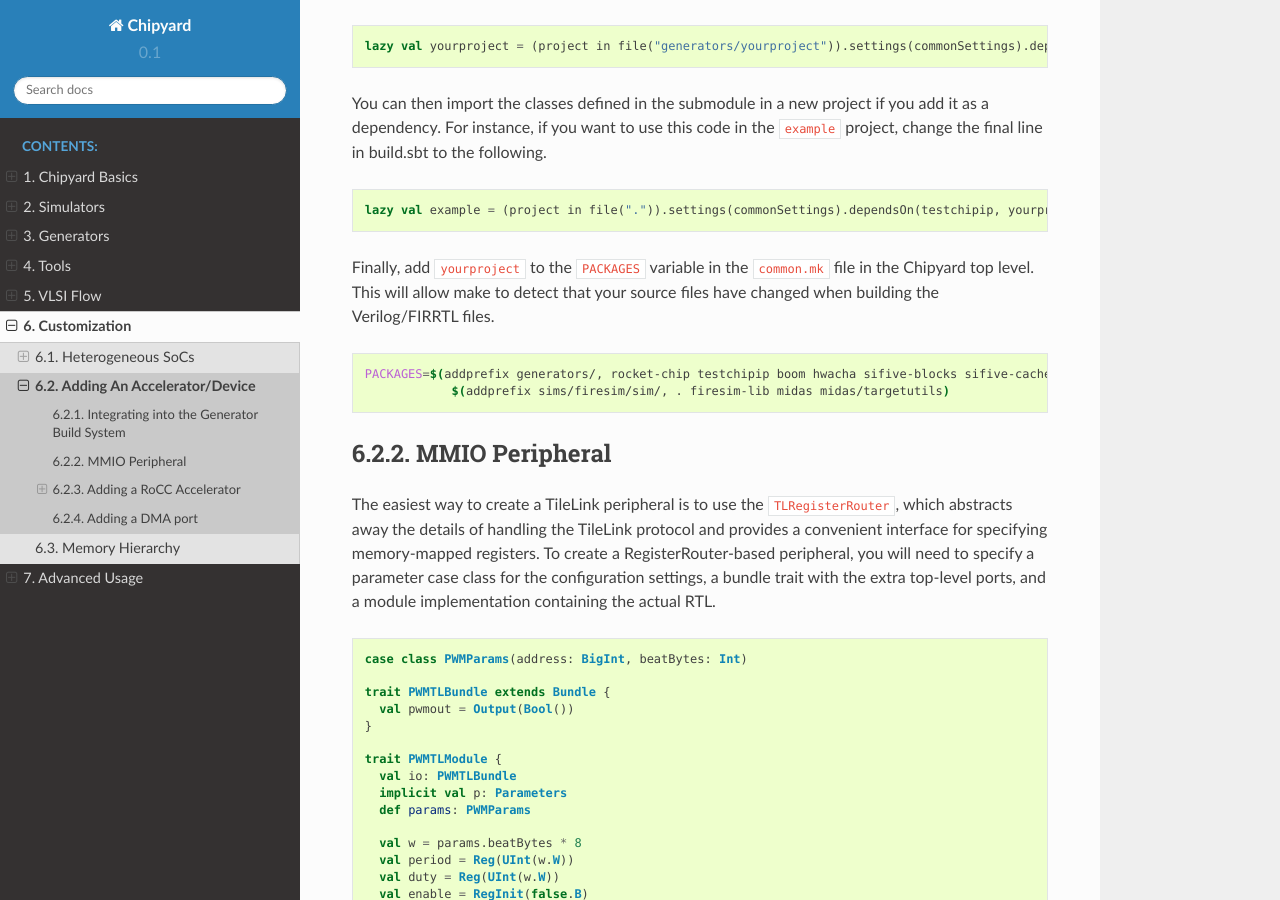
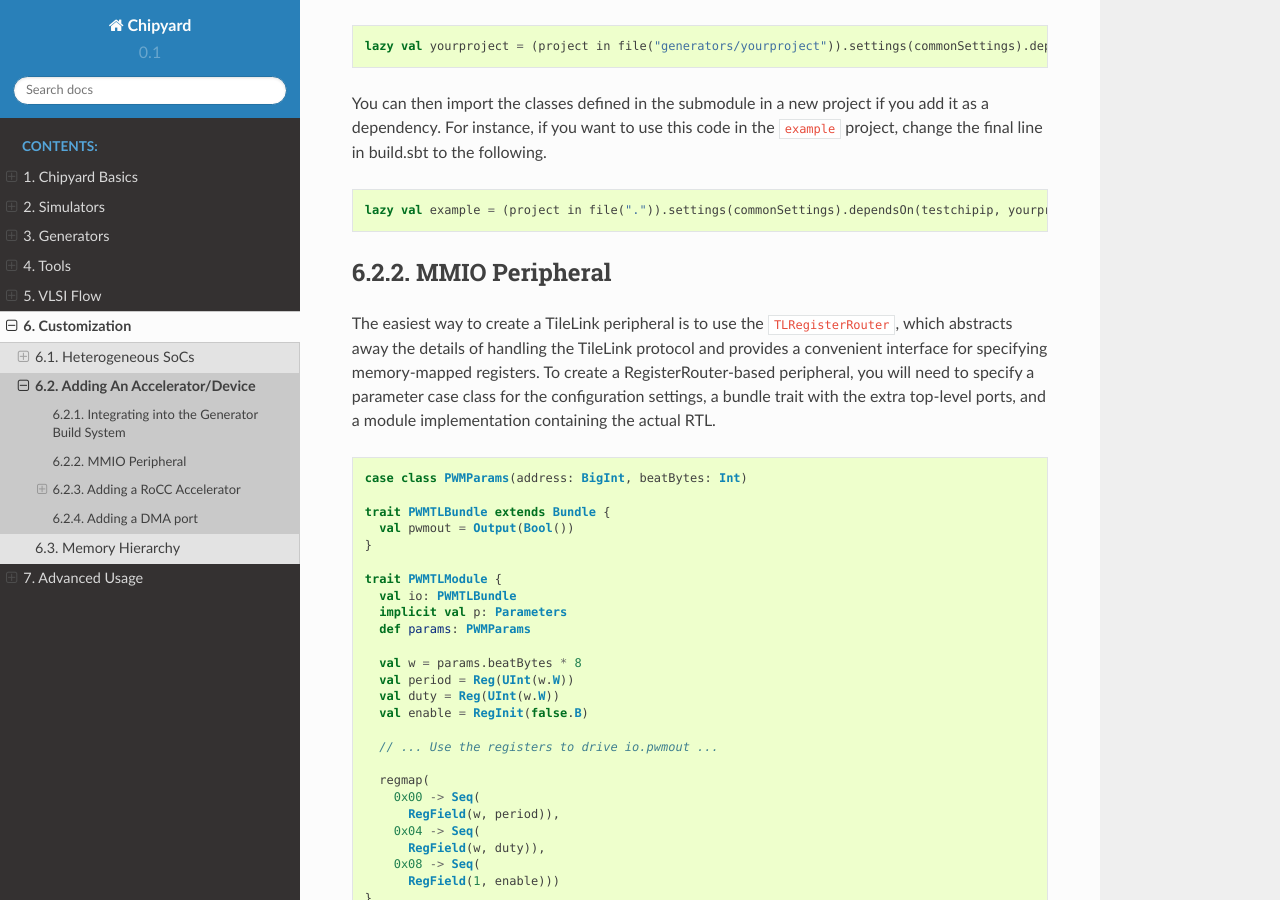
Before and after one commit to ucb-bar/chipyard, a Sphinx documentation site: the page built from docs/Customization/Adding-An-Accelerator.rst, in a window 1280 px wide and 900 px high, scrolled down 1254 px. Built offline with Sphinx 7.4.7 and the Read the Docs theme 2.0.0, drawn with Linux system fonts in a browser that asks for light colours; pages that are not in the unit, such as notebooks, are missing from menus.

Commit message:
get rid of now-defunct documention

```diff
--- a/docs/Customization/Adding-An-Accelerator.rst
+++ b/docs/Customization/Adding-An-Accelerator.rst
@@ -60,15 +60,6 @@ the ``example`` project, change the final line in build.sbt to the following.
 .. code-block:: scala
 
     lazy val example = (project in file(".")).settings(commonSettings).dependsOn(testchipip, yourproject)
-
-Finally, add ``yourproject`` to the ``PACKAGES`` variable in the ``common.mk`` file in the Chipyard top level.
-This will allow make to detect that your source files have changed when building the Verilog/FIRRTL files.
-
-.. code-block:: shell
-
-     PACKAGES=$(addprefix generators/, rocket-chip testchipip boom hwacha sifive-blocks sifive-cache example yourproject) \
-		 $(addprefix sims/firesim/sim/, . firesim-lib midas midas/targetutils)
-
 
 MMIO Peripheral
 ------------------
```
